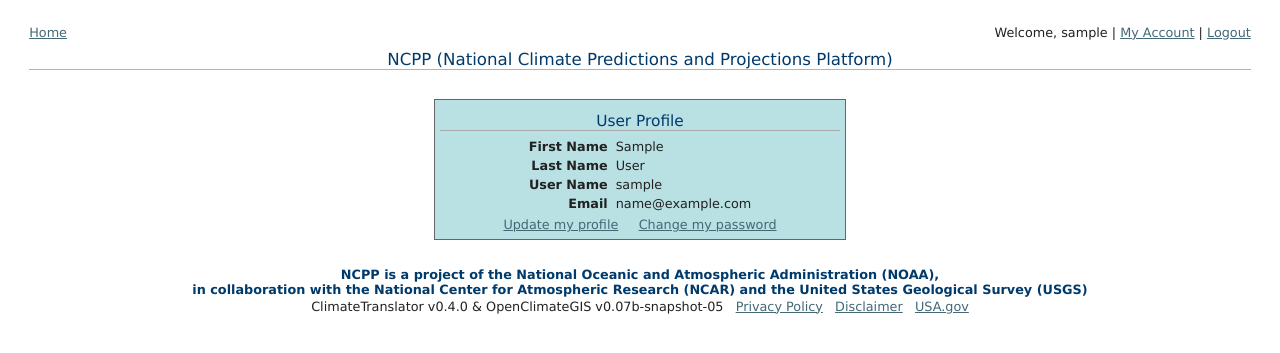
After one commit to NCPP/ClimateTranslator, a Django app: page /ncpp/user/detail/1/ in a window 1280 px wide. The commit adds this page. Shown: the top 353 px of the page. Run offline with Django 3.2, Linux system fonts and the light colour scheme; the visitor is signed in with stand-in values (Sample User, id 1); data comes from the database, SQL or seed files in the repository; parts of the project's set-up code (start-up, migrations or seed data) failed here and were passed over.

Commit message:
Working on accounts functionality.

```diff
--- /dev/null
+++ b/ncpp/templates/ncpp/accounts/user_detail.html
@@ -0,0 +1,40 @@
+<!-- Template page to display user's profile -->
+{% extends "ncpp/common/base.html" %}
+
+{% block main %}
+
+    <div class="box" style="width:400px">
+
+        <h2>User Profile</h2>
+
+        <table>
+	        <tr>
+	         <th nowrap="nowrap"><b>First Name</b></th>
+	         <td class="long">{{ user.first_name }}</td>
+	        </tr>
+	        <tr>
+	            <th nowrap="nowrap"><b>Last Name</b></th>
+	            <td class="long">{{ user.last_name }}</td>
+	        </tr>
+	        <tr>
+	            <th nowrap="nowrap"><b>User Name</b></th>
+	            <td class="long">{{ user.username }}</td>
+	        </tr>
+	        <tr>
+	            <th nowrap="nowrap"><b>Email</b></th>
+	            <td class="long">{{ user.email }}</td>
+	        </tr>
+        </table>
+
+        {% if request.user.id = user.id or request.user.is_staff %}
+            <div style="text-align:center">
+                <a href="{% url 'user_update' user.id %}">Update my profile</a>
+                &nbsp; &nbsp;
+                <a href="{% url 'user_update' user.id %}">Change my password</a>
+            </div>
+        {% endif %}
+
+   </div>
+
+
+{% endblock %}
--- a/ncpp/templates/ncpp/common/base.html
+++ b/ncpp/templates/ncpp/common/base.html
@@ -27,11 +27,12 @@
 			</span>
 			<span style="float:right">
 				{% if user.is_authenticated %}
-					Welcome, {{ user.username }}.
-					<a href="{% url 'logout' %}?next=/ncpp/">Logout</a>
+					Welcome, {{ user.username }}
+					| <a href="{% url 'user_detail' request.user.id %}">My Account</a>
+					| <a href="{% url 'logout' %}?next=/ncpp/">Logout</a>
 				{% else %}
 					<a href="{% url 'user_add' %}">Create Account</a>
-					&nbsp;<a href="{% url 'login' %}?next=/ncpp/">Login</a>
+					| <a href="{% url 'login' %}?next=/ncpp/">Login</a>
 				{% endif %}
 			</span>
 			<br/>
@@ -54,7 +55,7 @@
 			</h4>
 
 			<!-- version and NOAA mandatory links -->
-			ClimateTranslator v0.3.0 & OpenClimateGIS v0.07b-snapshot-05
+			ClimateTranslator v0.4.0 &amp; OpenClimateGIS v0.07b-snapshot-05
 			&nbsp;&nbsp;<a href="http://www.noaa.gov/privacy.html">Privacy Policy</a>
 			&nbsp;&nbsp;<a href="http://www.noaa.gov/disclaimer.html">Disclaimer</a>
 			&nbsp;&nbsp;<a href="http://www.usa.gov/">USA.gov</a>
--- a/ncpp/urls.py
+++ b/ncpp/urls.py
@@ -32,6 +32,8 @@ urlpatterns = patterns('',
 
     # user management
     url(r'^user/add/$', 'ncpp.views.user_add', name='user_add' ),
+    url(r'^user/detail/(?P<user_id>\d+)/$', 'ncpp.views.user_detail', name='user_detail'),
+    url(r'^user/update/(?P<user_id>\d+)/$', 'ncpp.views.user_update', name='user_update' ),
     url(r'^password/reset/$', 'ncpp.views.password_reset', name='password_reset'),
     url(r'^username/reminder/$', 'ncpp.views.username_reminder', name='username_reminder'),
 
--- a/ncpp/views/accounts.py
+++ b/ncpp/views/accounts.py
@@ -1,10 +1,11 @@
 from ncpp.forms import UserForm, UsernameReminderForm, PasswordResetForm
-from django.shortcuts import render_to_response, HttpResponseRedirect
+from django.shortcuts import render_to_response, HttpResponseRedirect, get_object_or_404
 from django.template import RequestContext
 from django.core.urlresolvers import reverse
 from ncpp.notification import notify, sendEmail
 from django.contrib.auth.models import User
 from django.contrib.auth import logout
+from django.contrib.auth.decorators import login_required
 
 # view that handles user registration
 def user_add(request):
@@ -50,6 +51,48 @@ def user_add(request):
         else:
             print "Form is invalid: %s" % form.errors
             return render_to_response('ncpp/accounts/user_form.html', {'form': form }, context_instance=RequestContext(request))
+
+@login_required
+def user_update(request, user_id):
+
+    # security check
+    if str(request.user.id) != user_id:
+        raise Exception("User not authorized to change profile data")
+
+    # get user
+    user = get_object_or_404(User, pk=user_id)
+
+    if (request.method=='GET'):
+
+        # pre-populate form, including value of extra field 'confirm_password'
+        form = UserForm(instance=user, initial={ 'confirm_password':user.password })
+
+        return render_to_response('ncpp/accounts/user_form.html', {'form': form }, context_instance=RequestContext(request))
+
+    else:
+        form = UserForm(request.POST, instance=user) # form with bounded data
+
+        if form.is_valid():
+
+            # update user
+            user = form.save()
+
+            # redirect to user profile page
+            return HttpResponseRedirect(reverse('user_detail', kwargs={ 'user_id':user.id }))
+
+        else:
+            print "Form is invalid: %s" % form.errors
+            return render_to_response('ncpp/accounts/user_form.html', {'form': form }, context_instance=RequestContext(request))
+
+# view to display user data
+# require login to limit exposure of user information
+@login_required
+def user_detail(request, user_id):
+
+    # load User object
+    user = get_object_or_404(User, pk=user_id)
+
+    return render_to_response('ncpp/accounts/user_detail.html', context_instance=RequestContext(request))
 
 def username_reminder(request):
 
```
Also changed, not shown: ncpp/forms/accounts.py (+12 -5 lines), ncpp/templates/ncpp/accounts/user_form.html (+16 -2 lines).
